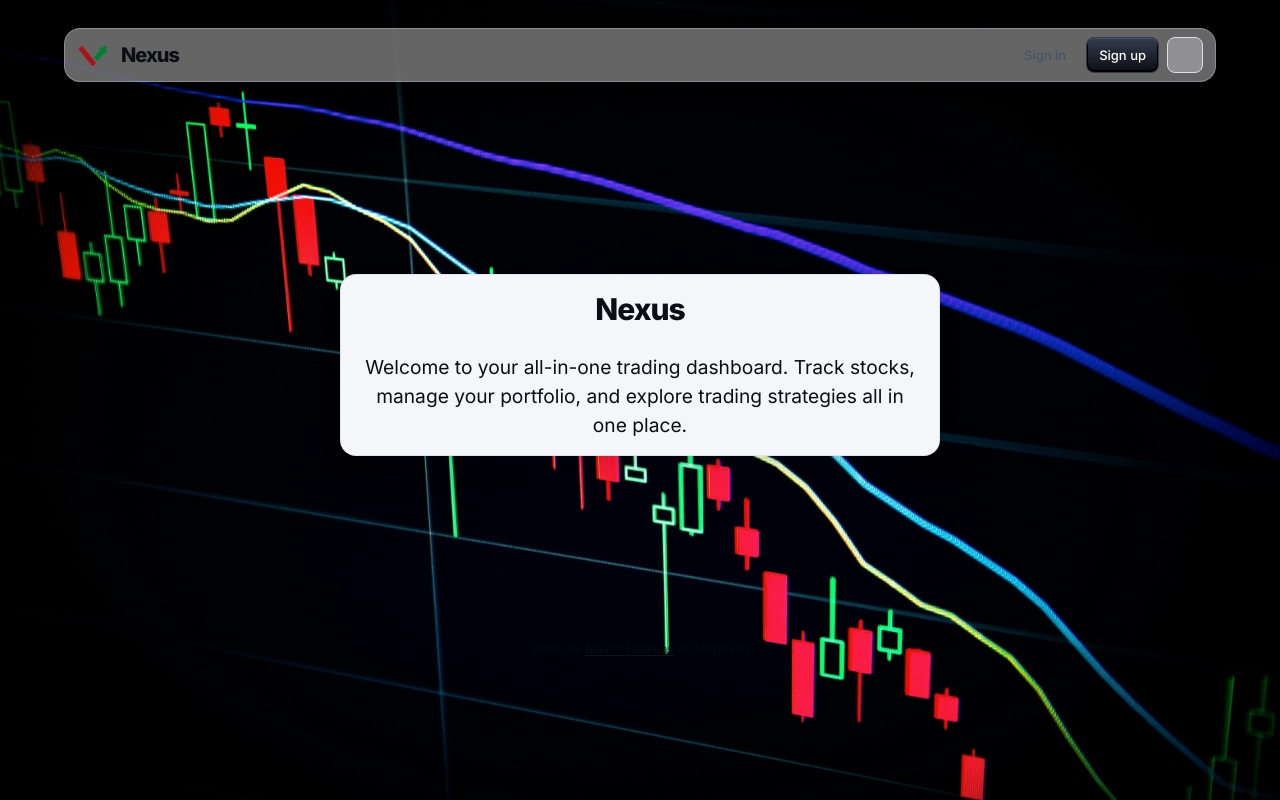
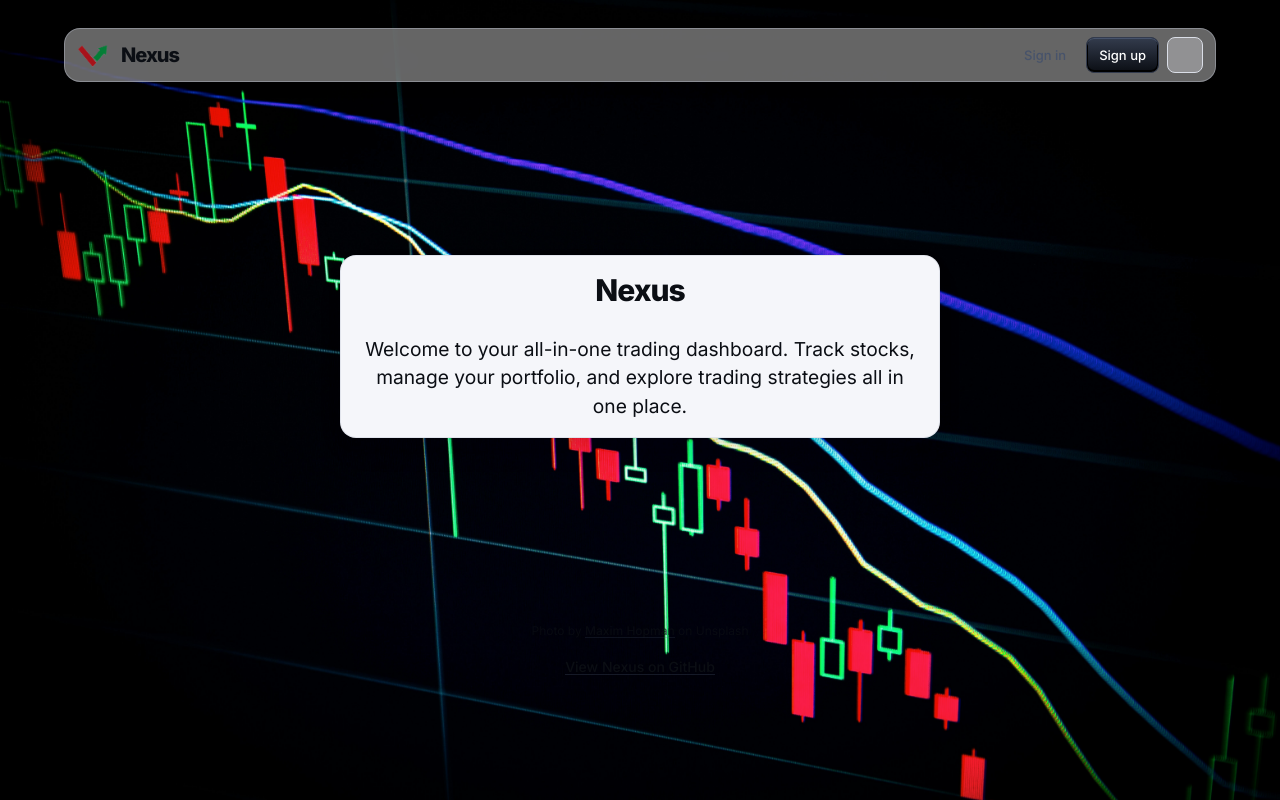
Before and after one commit to anishsarum/nexus, a React (Vite) app in the folder frontend/: page / in a window 1280 px wide. Built offline with nearby package versions, Linux system fonts and the light colour scheme; some icons are missing.

Commit message:
feat(marketing-page): add GitHub link to MarketingPage for easy access

```diff
--- a/frontend/src/pages/marketing-page/MarketingPage.tsx
+++ b/frontend/src/pages/marketing-page/MarketingPage.tsx
@@ -68,6 +68,18 @@ function MarketingPage() {
                 </>
               )}
             </CreditLabel>
+            <Box sx={{ mt: 2 }}>
+              <Link
+                href="https://github.com/anishsarum/nexus"
+                target="_blank"
+                rel="noopener"
+                color="primary"
+                underline="hover"
+                fontWeight={600}
+              >
+                View Nexus on GitHub
+              </Link>
+            </Box>
           </Box>
         </Box>
       </MarketingBackground>
```
